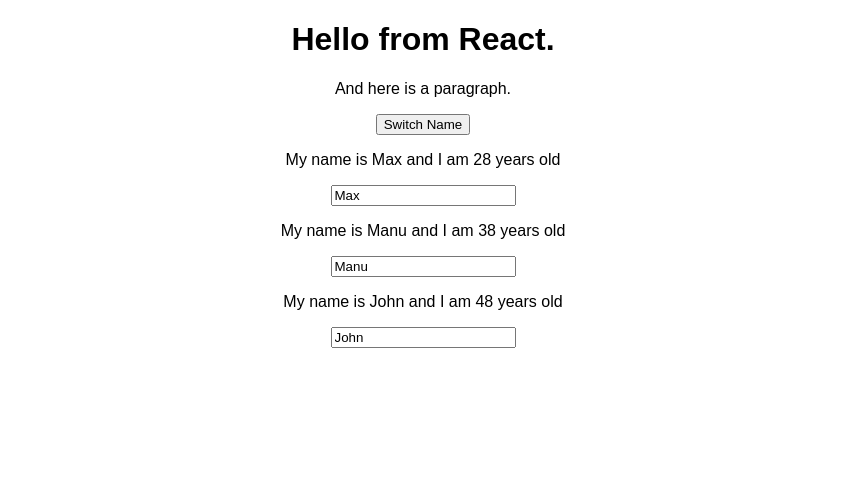
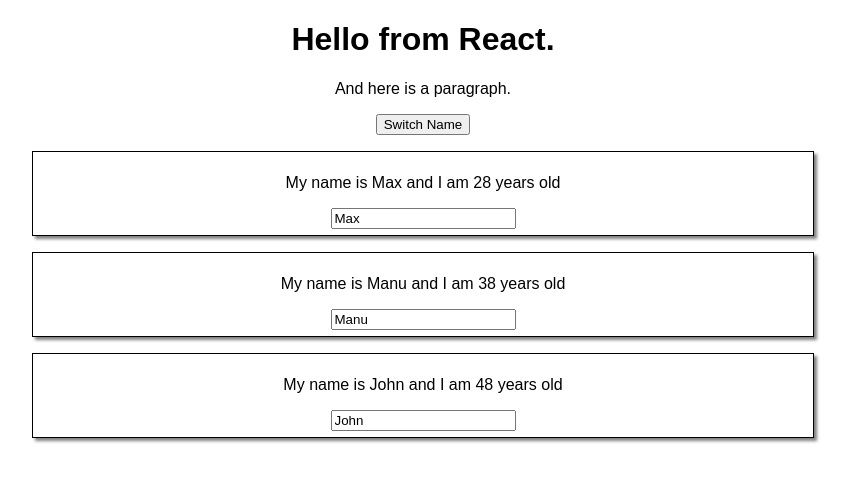
Before and after one commit to NetCoder99/react002, a React (Create React App) app: page / in a window 1280 px wide. Shown: the top 482 px of the page, without its empty margins (217-1067 px from the left). Built offline with nearby package versions, Linux system fonts and the light colour scheme.

Commit message:
Module48

```diff
--- a/src/App.js
+++ b/src/App.js
@@ -1,7 +1,11 @@
 import React, { Component } from 'react';
+
 import './App.css';
+import './Person/person.css';
+
 //import Person   from './Person/person.js';
 import Person2  from './Person/person2.js';
+
 
 class App extends Component {
   state = {
--- /dev/null
+++ b/src/Person/person.css
@@ -0,0 +1,8 @@
+.Person {
+  width: 60%;
+  margin: 16px auto;
+  border: 1px solid black;
+  box-shadow: 3px 3px 3px  gray;
+  padding: 6px;
+  text-align: center;
+}
--- a/src/Person/person2.js
+++ b/src/Person/person2.js
@@ -2,7 +2,7 @@
 
 const person2 = (props) => {
     return (
-        <div>
+        <div className="Person">
           <p onClick={props.click}>My name is {props.name} and I am {props.age} years old</p>
           <p>{props.children}</p>
           <input type="text" onChange={props.changed} value={props.name}/>
```
